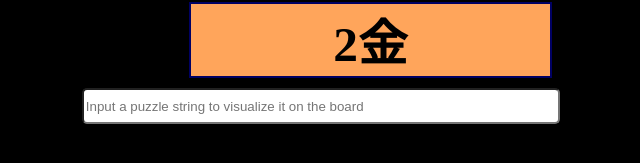
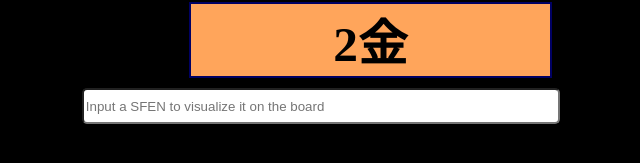
Before and after one commit to 3K-runner/shogi-puzzles, a plain HTML site: page index.html in a window 1280 px wide. Shown: the part 625-788 px from the top of the page, 83-723 px from the left. Drawn offline with Linux system fonts and the light colour scheme.

Commit message:
Support to SFEN's

```diff
--- a/index.html
+++ b/index.html
@@ -21,7 +21,7 @@
             <div id="hand1" class="hand"></div>
         </div>
         <form id="input">
-            <input type="text" id="input-str" name="Input" placeholder="Input a puzzle string to visualize it on the board">
+            <input type="text" id="input-str" name="Input" placeholder="Input a SFEN to visualize it on the board">
         </form>
     </div>
     <script>CreateTiles();</script>
```
